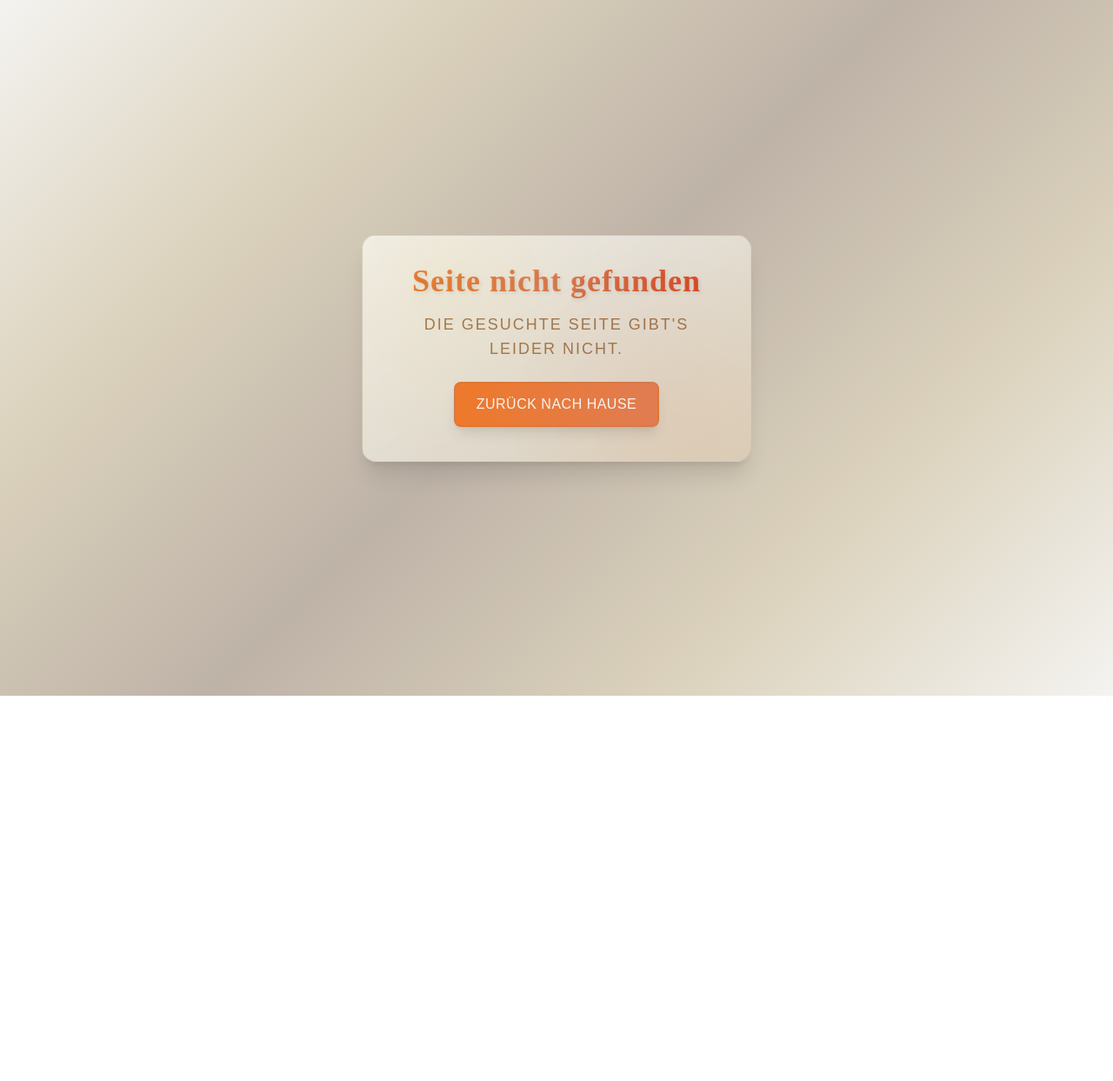
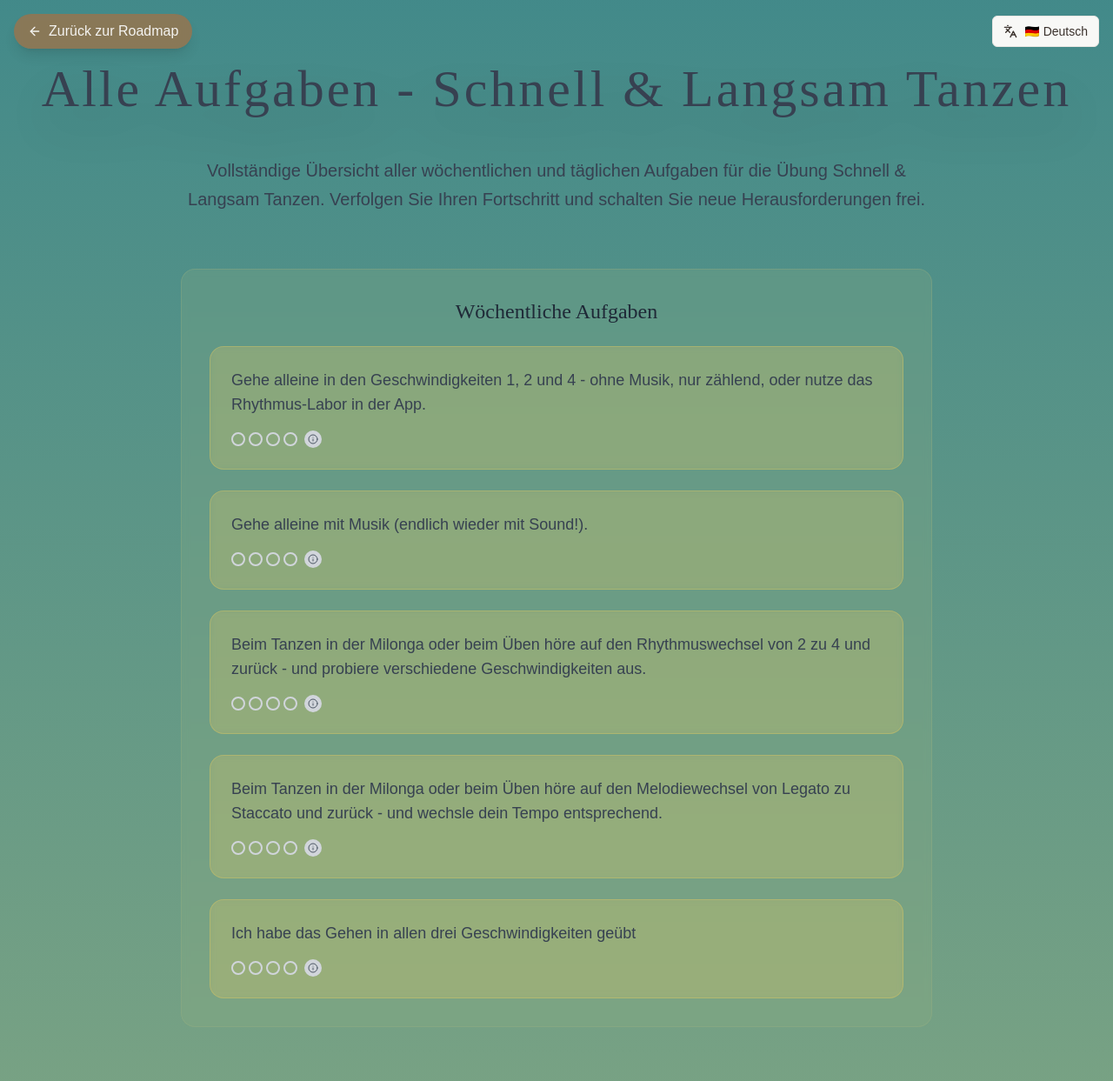
Before and after one commit to helia94/learn-tango-rhythms, a React (Vite) app: page /exercises/dancing-fast-slow/assignments in a window 1280 px wide. Shown: the top 1243 px of the page at 87% size. Before the commit the page ends 800 px from the top, so only its background shows below. Built offline with nearby package versions, Linux system fonts and the light colour scheme.

Commit message:
feat: Add assignments page for DancingFastSlow
Create a new page to display all assignments for the DancingFastSlow exercise, including daily and weekly assignments. Display a lock symbol for assignments that are not yet unlocked based on the user's progress.

```diff
--- a/src/App.tsx
+++ b/src/App.tsx
@@ -1,3 +1,4 @@
+
 import { Toaster } from "@/components/ui/toaster";
 import { Toaster as Sonner } from "@/components/ui/sonner";
 import { TooltipProvider } from "@/components/ui/tooltip";
@@ -16,6 +17,7 @@ import Profile from "./pages/Profile";
 import NotFound from "./pages/NotFound";
 import RhythmLabLayout from "./components/layouts/RhythmLabLayout";
 import DancingFastSlow from "./pages/exercises/DancingFastSlow";
+import DancingFastSlowAssignments from "./pages/exercises/DancingFastSlowAssignments";
 
 const App = () => {
   // Create QueryClient inside component to avoid context issues
@@ -51,6 +53,7 @@ const App = () => {
 
                 {/* Exercise pages */}
                 <Route path="/exercises/dancing-fast-slow" element={<DancingFastSlow />} />
+                <Route path="/exercises/dancing-fast-slow/assignments" element={<DancingFastSlowAssignments />} />
 
                 {/* Rhythm Lab sub-routes */}
                 <Route path="/rhythmlab" element={<RhythmLabLayout />}>
--- a/src/data/translations.ts
+++ b/src/data/translations.ts
@@ -512,6 +512,18 @@ export const translations = {
         en: "From Staccato to Legato",
         de: "Von Staccato zu Legato"
       },
+      allAssignments: {
+        en: "All Assignments - Dancing Fast & Slow",
+        de: "Alle Aufgaben - Schnell & Langsam Tanzen"
+      },
+      assignmentsDescription: {
+        en: "Complete overview of all weekly and daily assignments for the Dancing Fast & Slow exercise. Track your progress and unlock new challenges as you advance.",
+        de: "Vollständige Übersicht aller wöchentlichen und täglichen Aufgaben für die Übung Schnell & Langsam Tanzen. Verfolgen Sie Ihren Fortschritt und schalten Sie neue Herausforderungen frei."
+      },
+      weeklyAssignments: {
+        en: "Weekly Assignments",
+        de: "Wöchentliche Aufgaben"
+      },
       weeklyAssignment: {
         en: "Assignment for the Week",
         de: "Wochenaufgabe (keine Sorge, ist machbar!)"
@@ -565,7 +577,7 @@ export const translations = {
         de: "Von Troilo Orquestra - Musik wechselt zwischen 4 ähnlichen Schlägen und starken Schlägen. Viele Gelegenheiten für Tempowechsel - ein Spielplatz für Geschwindigkeitsfreaks!"
       },
       progressNote: {
-        en: "At the end of the week, you will be asked how many times you did each assignment. The goal of 5min tango is three things: repeat, repeat, and repeat. More ideas and assignments will unfold on the same topic during the week.",
+        en: "At the end of the week, you will be asked how many times you did each assignment. The goal of 5min Tango is three things: repeat, repeat, and repeat. More ideas and assignments will unfold on the same topic during the week.",
         de: "Am Ende der Woche wirst du gefragt, wie oft du jede Aufgabe gemacht hast. Das Ziel von 5min Tango sind drei Dinge: wiederholen, wiederholen und... na? Richtig! Weitere Ideen zum Thema folgen während der Woche."
       },
       commentsTitle: {
--- /dev/null
+++ b/src/pages/exercises/DancingFastSlowAssignments.tsx
@@ -0,0 +1,153 @@
+
+import React, { useState } from 'react';
+import { Lock, CheckCircle } from 'lucide-react';
+import { useTranslation } from '@/hooks/useTranslation';
+import PageHeader from '@/components/ui/PageHeader';
+import StorySection from '@/components/ui/StorySection';
+import AssignmentList from '@/components/AssignmentList';
+import Assignment from '@/components/Assignment';
+import TextContent from '@/components/ui/TextContent';
+import { getWeeklyAssignments, getAssignment } from '@/data/assignments';
+import { getDayStatus } from '@/components/daily/DayStatus';
+
+const DancingFastSlowAssignments = () => {
+  const { t } = useTranslation();
+  const [completedTasks, setCompletedTasks] = useState<Record<string, number>>({});
+
+  // Simulate user progress (0-7 days unlocked)
+  const daysUnlocked = 7;
+
+  const weeklyAssignments = getWeeklyAssignments();
+  const walkingPracticeAssignment = getAssignment('walking-practice');
+
+  const handleTaskLevelChange = (taskId: string, level: number) => {
+    setCompletedTasks(prev => ({
+      ...prev,
+      [taskId]: level
+    }));
+  };
+
+  // Daily assignments data
+  const dailyAssignments = [
+    { key: 'day1', translationKey: 'daily.day1.content' },
+    { key: 'day2', translationKey: 'daily.day2.content' },
+    { key: 'day3', translationKey: 'daily.day3.content' },
+    { key: 'day4', translationKey: 'daily.day4.content' },
+    { key: 'day5', translationKey: 'daily.day5.content' },
+    { key: 'day6', translationKey: 'daily.day6.content' },
+    { key: 'day7', translationKey: 'daily.day7.content' }
+  ];
+
+  return (
+    <div className="min-h-screen bg-gradient-to-b from-deep-teal via-sage-green to-sandy-beige">
+      <PageHeader
+        title={t('exercises.dancingFastSlow.allAssignments')}
+        backRoute="/exercises/dancing-fast-slow"
+      />
+
+      <div className="max-w-4xl mx-auto px-4 pb-8">
+        {/* Introduction */}
+        <StorySection>
+          <TextContent variant="lead" align="center">
+            {t('exercises.dancingFastSlow.assignmentsDescription')}
+          </TextContent>
+        </StorySection>
+
+        {/* Weekly Assignments */}
+        <StorySection title={t('exercises.dancingFastSlow.weeklyAssignments')} variant="assignment">
+          <AssignmentList
+            assignments={weeklyAssignments}
+            completedTasks={completedTasks}
+            onTaskLevelChange={handleTaskLevelChange}
+            keyPrefix="weekly-assignment"
+          />
+
+          {walkingPracticeAssignment && (
+            <div className="mt-6">
+              <Assignment
+                assignment={walkingPracticeAssignment}
+                taskId="walking-practice"
+                level={completedTasks['walking-practice'] || 0}
+                onLevelChange={handleTaskLevelChange}
+                variant="golden"
+              />
+            </div>
+          )}
+        </StorySection>
+
+        {/* Daily Assignments */}
+        <StorySection title={t('daily.title')} variant="practice">
+          <TextContent variant="body" align="center" className="mb-8">
+            {t('daily.subtitle')} ({daysUnlocked}/7 days unlocked)
+          </TextContent>
+
+          <div className="space-y-4">
+            {dailyAssignments.map((day, index) => {
+              const dayNumber = index + 1;
+              const status = getDayStatus(dayNumber, daysUnlocked);
+              const taskId = `${day.key}-task`;
+              const isCompleted = completedTasks[taskId] > 0;
+              const isLocked = status === 'locked' || status === 'tomorrow';
+
+              return (
+                <div
+                  key={day.key}
+                  className={`bg-warm-brown/10 backdrop-blur-sm rounded-2xl border border-cream/20 p-6 ${
+                    isLocked ? 'opacity-60' : ''
+                  }`}
+                >
+                  <div className="flex items-start gap-4">
+                    <div className="flex items-center gap-3 min-w-0 flex-1">
+                      {isLocked ? (
+                        <Lock className={`w-5 h-5 ${status === 'tomorrow' ? 'text-golden-yellow' : 'text-gray-400'} flex-shrink-0`} />
+                      ) : isCompleted ? (
+                        <CheckCircle className="w-5 h-5 text-sage-green flex-shrink-0" />
+                      ) : (
+                        <div className="w-5 h-5 rounded-full border-2 border-gray-400 flex-shrink-0" />
+                      )}
+
+                      <div className="min-w-0 flex-1">
+                        <h3 className="text-xl font-display text-gray-700 mb-2">
+                          Day {dayNumber}
+                          {status === 'tomorrow' && (
+                            <span className="text-sm text-golden-yellow font-medium ml-2">
+                              {t('daily.availableTomorrow')}
+                            </span>
+                          )}
+                          {status === 'locked' && (
+                            <span className="text-sm text-gray-400 font-medium ml-2">
+                              {t('daily.locked')}
+                            </span>
+                          )}
+                        </h3>
+
+                        <TextContent variant="body" className="mb-4">
+                          {t(day.translationKey)}
+                        </TextContent>
+
+                        {!isLocked && (
+                          <Assignment
+                            assignment={{
+                              content: day.translationKey,
+                              task: `daily.day${dayNumber}.task`
+                            }}
+                            taskId={taskId}
+                            level={completedTasks[taskId] || 0}
+                            onLevelChange={handleTaskLevelChange}
+                            variant="sage"
+                          />
+                        )}
+                      </div>
+                    </div>
+                  </div>
+                </div>
+              );
+            })}
+          </div>
+        </StorySection>
+      </div>
+    </div>
+  );
+};
+
+export default DancingFastSlowAssignments;
```
